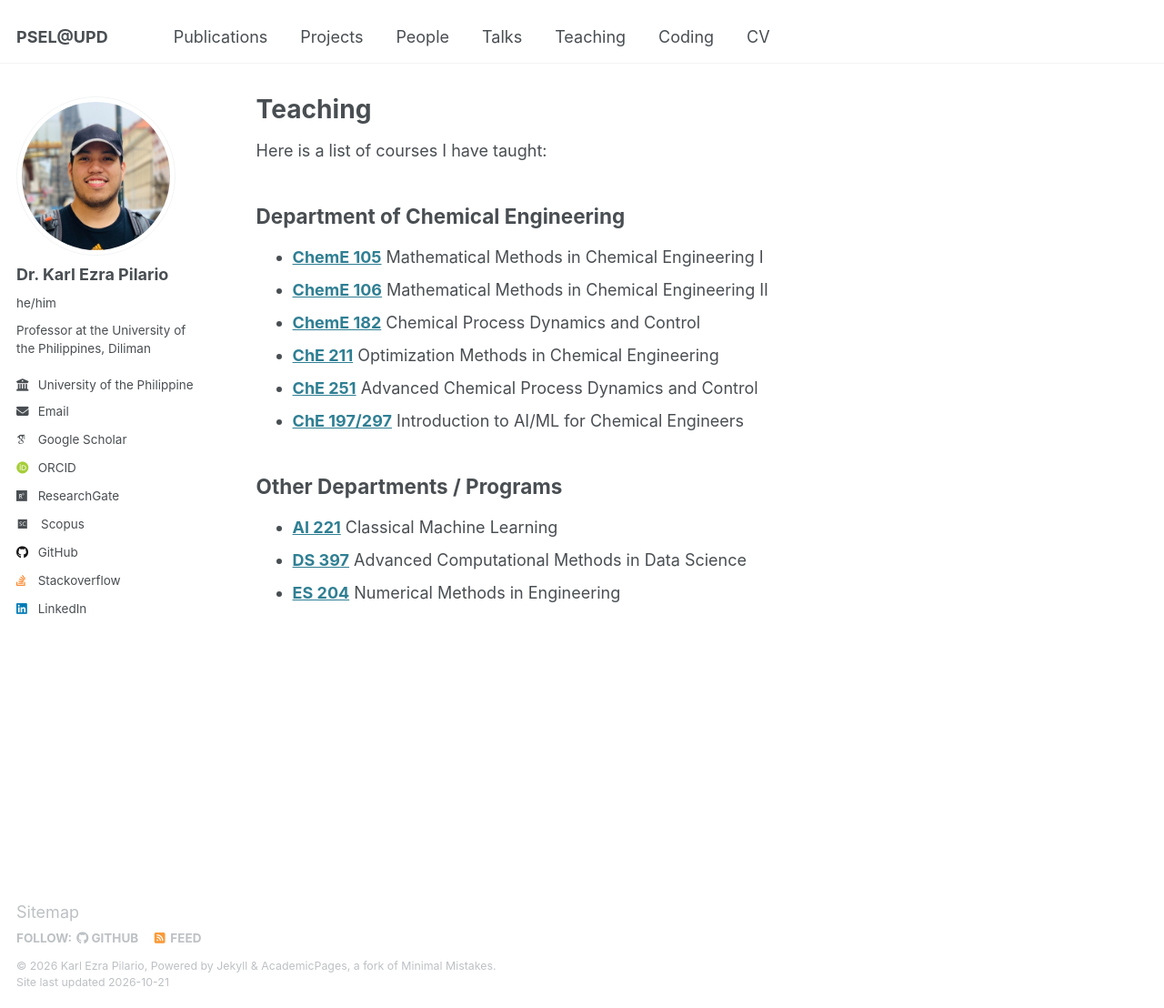
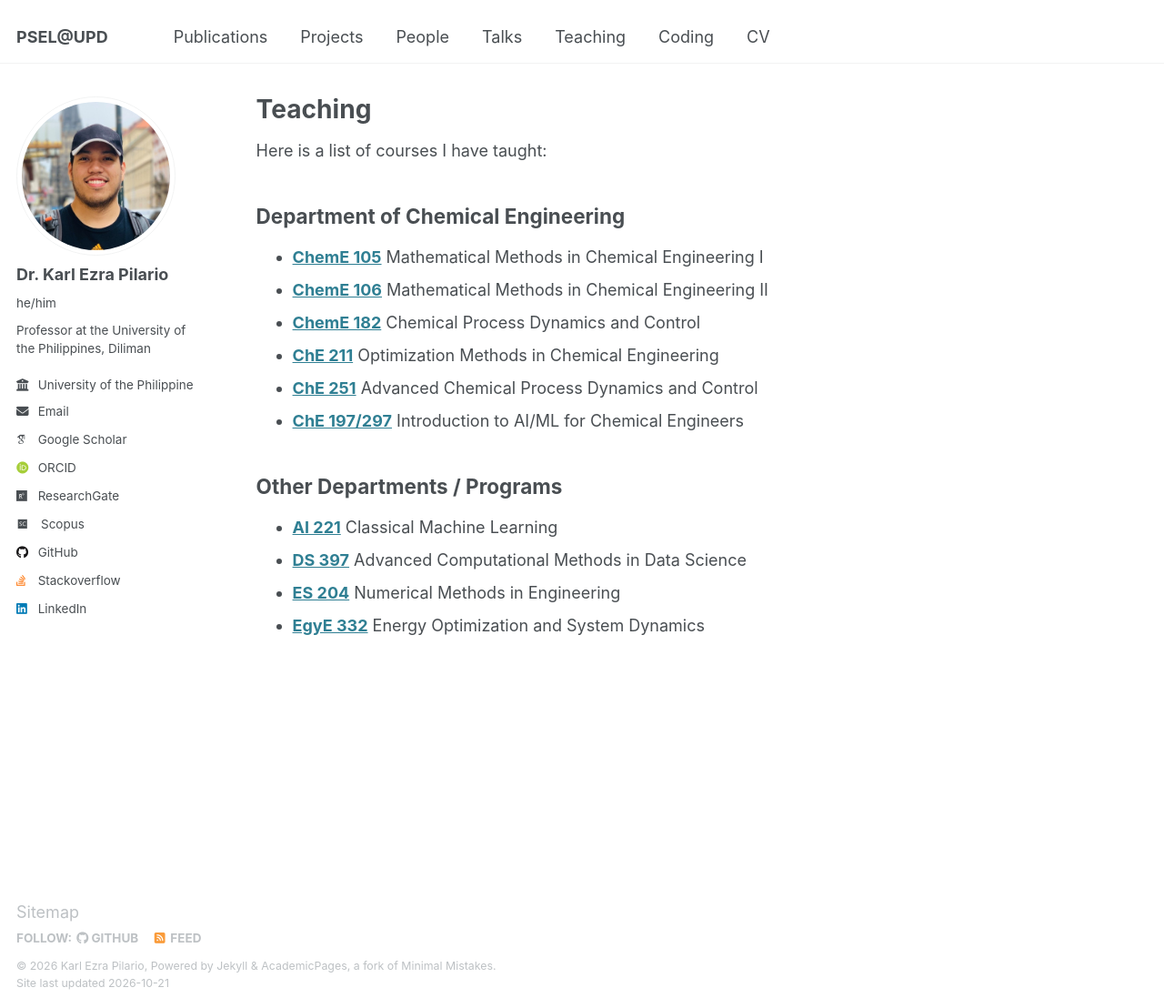
Before and after one commit to kspilario/kspilario.github.io, a Jekyll site: the page built from _pages/teaching.md, in a window 1280 px wide and 1108 px high. Shown: the whole window at 91% size. Built offline with Jekyll 4.4.1, drawn with Linux system fonts in a browser that asks for light colours; some web fonts are replaced.

Commit message:
Update teaching.md

```diff
--- a/_pages/teaching.md
+++ b/_pages/teaching.md
@@ -18,3 +18,4 @@ Here is a list of courses I have taught:
 - [**AI 221**](/teaching/ai221) Classical Machine Learning
 - [**DS 397**](/teaching/ds397) Advanced Computational Methods in Data Science
 - [**ES 204**](/teaching/es204) Numerical Methods in Engineering
+- [**EgyE 332**](/teaching/egye332) Energy Optimization and System Dynamics
```
